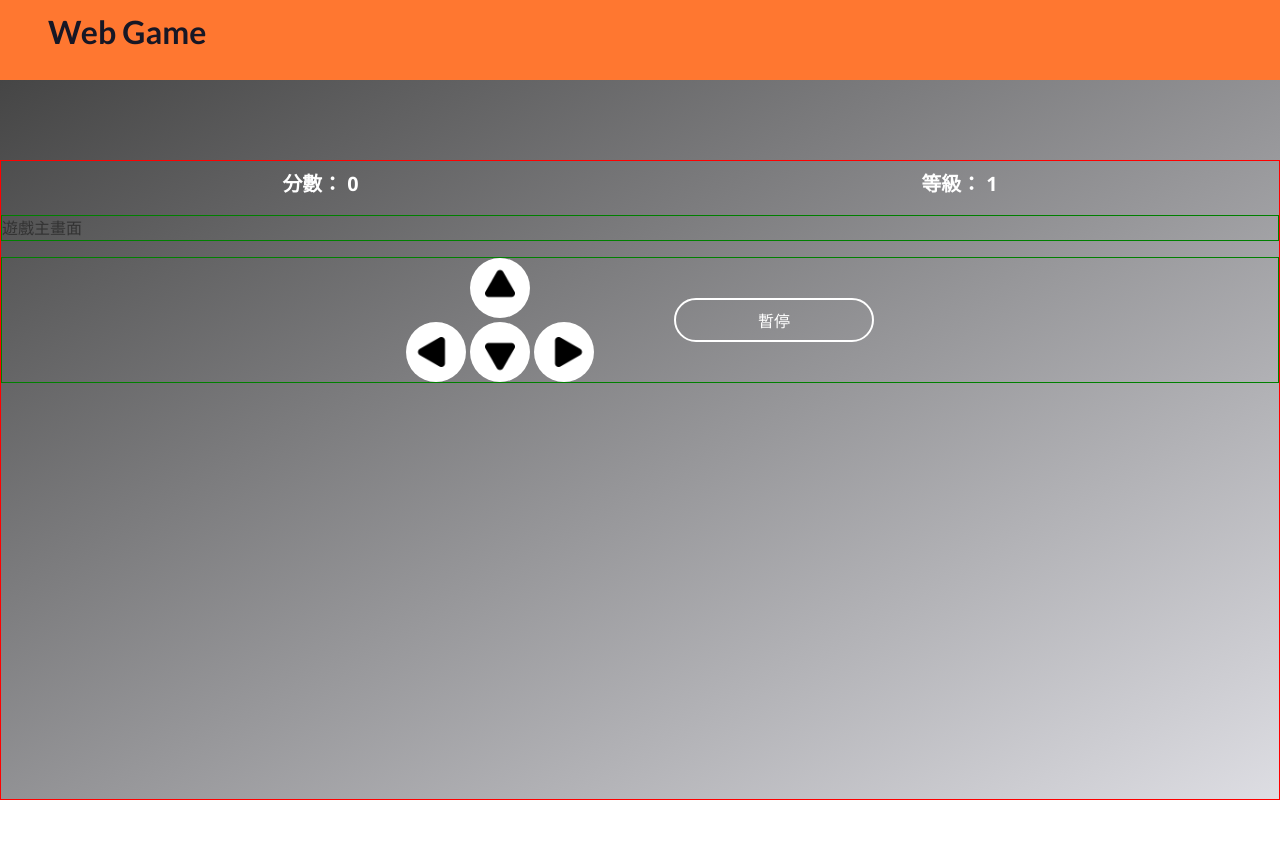
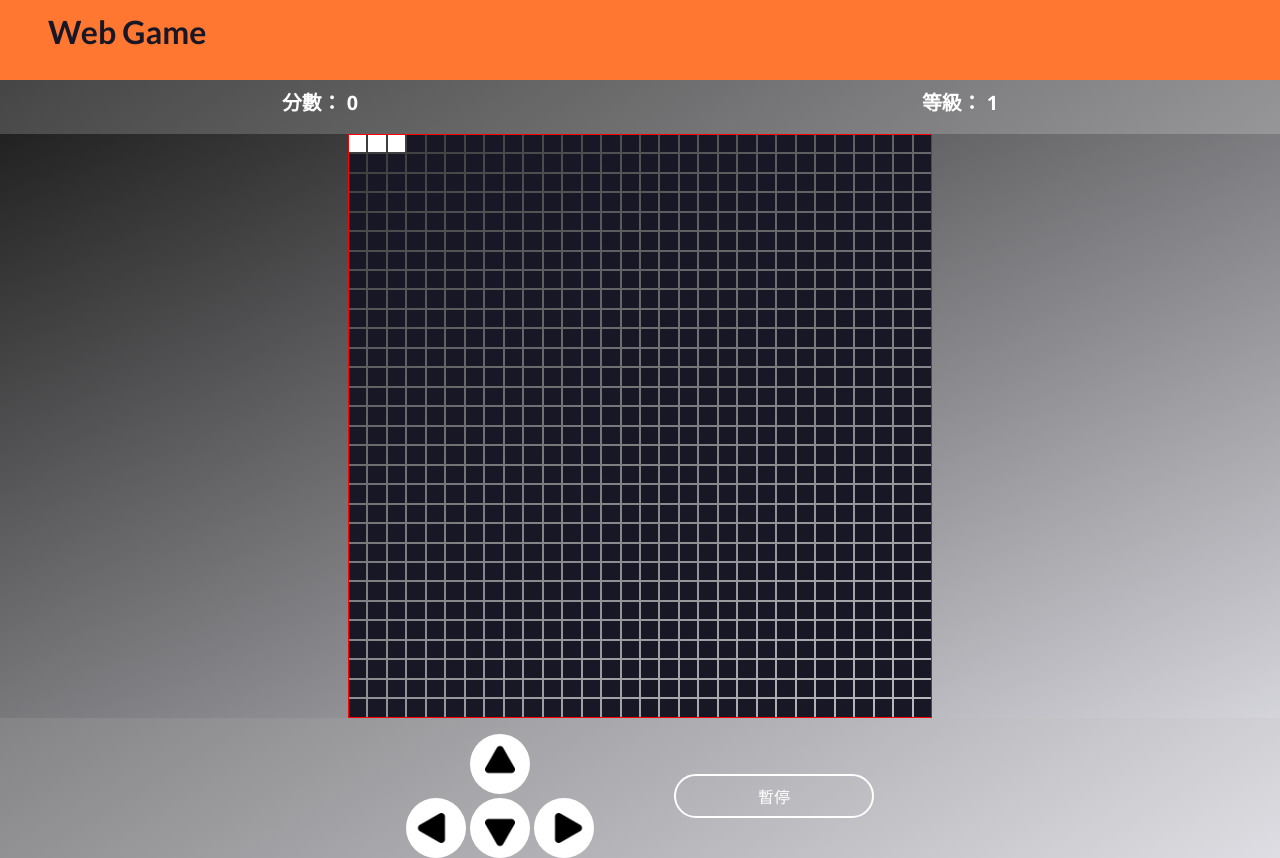
Before and after one commit to jeff0518/WebGame, a React (Vite) app: page /games/snake in a window 1280 px wide. Before the commit the page ends 800 px from the top, so only its background shows below. Built offline with nearby package versions, Linux system fonts and the light colour scheme.

Commit message:
feat: add game-screen

```diff
--- a/src/components/snake/actions/Actions.tsx
+++ b/src/components/snake/actions/Actions.tsx
@@ -4,13 +4,19 @@ import style from "./Actions.module.scss";
 
 interface ActionsProps {
   isPause: boolean;
+  changeDirectionHandler: () => void;
+  togglePauseHandler: () => void;
 }
 
-function Actions({ isPause }: ActionsProps) {
+function Actions({
+  isPause,
+  changeDirectionHandler,
+  togglePauseHandler,
+}: ActionsProps) {
   return (
     <div className={style.container}>
-      <VirtualKeyboard />
-      <PauseButton isPause={isPause} />
+      <VirtualKeyboard changeDirectionHandler={changeDirectionHandler} />
+      <PauseButton isPause={isPause} togglePauseHandler={togglePauseHandler} />
     </div>
   );
 }
--- a/src/components/snake/actions/PauseButton.tsx
+++ b/src/components/snake/actions/PauseButton.tsx
@@ -2,10 +2,15 @@ import style from "./PauseButton.module.scss";
 
 interface PauseButtonProps {
   isPause: boolean;
+  togglePauseHandler: () => void;
 }
 
-function PauseButton({ isPause }: PauseButtonProps) {
-  return <button className={style.button}>{isPause ? "繼續" : "暫停"}</button>;
+function PauseButton({ isPause, togglePauseHandler }: PauseButtonProps) {
+  return (
+    <button className={style.button} onClick={togglePauseHandler}>
+      {isPause ? "繼續" : "暫停"}
+    </button>
+  );
 }
 
 export default PauseButton;
--- a/src/components/snake/actions/VirtualKeyboard.tsx
+++ b/src/components/snake/actions/VirtualKeyboard.tsx
@@ -7,13 +7,37 @@ import {
 } from "../context/snakeContext";
 import style from "./VirtualKeyboard.module.scss";
 
-function VirtualKeyboard() {
+interface VirtualKeyboardProps {
+  changeDirectionHandler: () => void;
+}
+
+function VirtualKeyboard({ changeDirectionHandler }: VirtualKeyboardProps) {
   return (
     <div className={style.container}>
-      <ArrowButton direction={ARROW_UP} onClick={() => {}} />
-      <ArrowButton direction={ARROW_RIGHT} onClick={() => {}} />
-      <ArrowButton direction={ARROW_DOWN} onClick={() => {}} />
-      <ArrowButton direction={ARROW_LEFT} onClick={() => {}} />
+      <ArrowButton
+        direction={ARROW_UP}
+        onClick={() => {
+          changeDirectionHandler();
+        }}
+      />
+      <ArrowButton
+        direction={ARROW_RIGHT}
+        onClick={() => {
+          changeDirectionHandler();
+        }}
+      />
+      <ArrowButton
+        direction={ARROW_DOWN}
+        onClick={() => {
+          changeDirectionHandler();
+        }}
+      />
+      <ArrowButton
+        direction={ARROW_LEFT}
+        onClick={() => {
+          changeDirectionHandler();
+        }}
+      />
     </div>
   );
 }
--- a/src/components/snake/context/snakeContext.tsx
+++ b/src/components/snake/context/snakeContext.tsx
@@ -5,3 +5,40 @@ export const ARROW_RIGHT = "ArrowRight";
 export const SPACE = "Space";
 export const GRID_SIZE = 30;
 export const SNAKE_INITIAL_SPEED = 200;
+
+export const defaultSnake = {
+  head: { x: 2, y: 0 },
+  bodyList: [
+    { x: 1, y: 0 },
+    { x: 0, y: 0 },
+  ],
+  maxLength: 3,
+  direction: ARROW_RIGHT,
+  speed: SNAKE_INITIAL_SPEED,
+};
+
+export const createFood = () => ({
+  x: Math.floor(Math.random() * GRID_SIZE),
+  y: Math.floor(Math.random() * GRID_SIZE),
+});
+
+export const directionMap: { [key: string]: { x: number; y: number } } = {
+  [ARROW_UP]: { x: 0, y: -1 },
+  [ARROW_DOWN]: { x: 0, y: 1 },
+  [ARROW_LEFT]: { x: -1, y: 0 },
+  [ARROW_RIGHT]: { x: 1, y: 0 },
+};
+
+export const formatPosition = (position: number) => {
+  console.log("formatPosition 有進來");
+  console.log(position);
+  if (position > GRID_SIZE - 1) {
+    return 0;
+  }
+
+  if (position < 0) {
+    return GRID_SIZE - 1;
+  }
+
+  return position;
+};
--- a/src/components/snake/index.module.scss
+++ b/src/components/snake/index.module.scss
@@ -1,8 +1,6 @@
 .container {
   width: 100%;
-  border: 1px solid red;
   & > *:not(:first-child) {
     margin-top: 1rem;
-    border: 1px solid green;
   }
 }
--- a/src/components/snake/index.tsx
+++ b/src/components/snake/index.tsx
@@ -1,6 +1,8 @@
 import { useState } from "react";
+import { defaultSnake, createFood } from "./context/snakeContext";
 
 import Information from "./information/Information";
+import GameScreen from "./screen/GameScreen";
 import Actions from "./actions/Actions";
 import style from "./index.module.scss";
 
@@ -8,11 +10,31 @@ function SnakeGame() {
   const [score, setScore] = useState(0);
   const [level, setLevel] = useState(1);
   const [isPause, setIsPause] = useState(false);
+  const [isGameStart, setIsGameStart] = useState(false);
+  const [snake, setSnake] = useState(defaultSnake);
+  const [food, setFood] = useState(() => createFood());
+
+  const eatFood = snake.head.x === food.x && snake.head.y === food.y;
+  const gameOver: { x: number; y: number } | undefined = snake.bodyList.find(
+    (item) => item.x === snake.head.x && item.y === snake.head.y
+  );
+
+  const changeDirectionHandler = () => {};
+  const togglePauseHandler = () => {};
   return (
     <div className={style.container}>
       <Information score={score} level={level} />
-      <div>遊戲主畫面</div>
-      <Actions isPause={isPause} />
+      <GameScreen
+        snake={snake}
+        food={food}
+        isGameStart={isGameStart}
+        gameOver={gameOver}
+      />
+      <Actions
+        isPause={isPause}
+        changeDirectionHandler={changeDirectionHandler}
+        togglePauseHandler={togglePauseHandler}
+      />
     </div>
   );
 }
--- /dev/null
+++ b/src/components/snake/screen/GameScreen.module.scss
@@ -0,0 +1,64 @@
+@use "../../../styles/Snake.module.scss" as *;
+@use "../../../styles/colors" as color;
+@import "../../../styles/mixin";
+
+//遊戲地圖大小
+$mapSizeWidth: min(
+  calc(100vw - #{$PAGE_PADDING} * 2),
+  #{$MAX_CONTENT_WIDTH} - #{$PAGE_PADDING} * 2
+);
+$mapSizeHeight: min(
+  calc(100vw - #{$PAGE_PADDING} * 2),
+  #{$MAX_CONTENT_WIDTH} - #{$PAGE_PADDING} * 2
+);
+
+.container {
+  position: relative;
+  .map {
+    width: $mapSizeWidth;
+    height: $mapSizeHeight;
+    border: 1px solid red;
+    display: grid;
+    grid-template-columns: repeat(30, 1fr);
+    grid-template-rows: repeat(30, 1fr);
+    grid-gap: 2px;
+
+    .square {
+      background-color: color.$gray-1;
+    }
+
+    .square2 {
+      background-color: color.$gray-10;
+    }
+  }
+
+  .popupScreen {
+    width: $mapSizeWidth;
+    height: $mapSizeHeight;
+    position: absolute;
+    top: 0px;
+    left: 0px;
+    @include center-both;
+    flex-direction: column;
+
+    .gameOver {
+      margin-top: 1.25rem;
+      @include text-styles(1.5rem, 900, color.$gray-1);
+    }
+
+    .button {
+      border: 2px solid color.$gray-1;
+      background: none;
+      color: color.$gray-1;
+      border-radius: 50px;
+      padding: 8px 20px;
+      font-size: 16px;
+      cursor: pointer;
+      &:hover {
+        color: #161616;
+        background: color.$gray-1;
+        transition: all 0.2s ease-in-out;
+      }
+    }
+  }
+}
--- /dev/null
+++ b/src/components/snake/screen/GameScreen.tsx
@@ -0,0 +1,61 @@
+import { GRID_SIZE } from "../context/snakeContext";
+
+import style from "./GameScreen.module.scss";
+
+interface GameScreenProps {
+  snake: {
+    head: { x: number; y: number };
+    bodyList: { x: number; y: number }[];
+    maxLength: number;
+    direction: string;
+    speed: number;
+  };
+  food: { x: number; y: number };
+  isGameStart: boolean;
+  gameOver: { x: number; y: number } | undefined;
+}
+
+function GameScreen(props: GameScreenProps) {
+  const { snake, food, isGameStart, gameOver } = props;
+
+  const { head, bodyList } = snake;
+  const squares = Array(GRID_SIZE)
+    .fill(0)
+    .map((_, index) => index);
+  return (
+    <div className={style.container}>
+      <div className={style.map}>
+        {squares.map((row) =>
+          squares.map((column) => {
+            const isSnake = [head, ...bodyList].find(
+              (item) => item.x === column && item.y === row
+            );
+            const isFood = food.x === column && food.y === row;
+            return (
+              <div
+                className={isSnake ? style.square : style.square2}
+                key={`${row}_${column}`}
+                data-x={column}
+                data-y={row}
+                data-issnake={isSnake ? "true" : "false"}
+                data-isfood={isFood ? "true" : "false"}
+              >
+                {isFood && <div className={style.food} />}
+              </div>
+            );
+          })
+        )}
+      </div>
+      {isGameStart && (
+        <div className={style.popupScreen}>
+          {gameOver && <div className={style.gameOver}>Game Over</div>}
+          <button className={style.button}>
+            {gameOver ? "重新開始" : "開始遊戲"}
+          </button>
+        </div>
+      )}
+    </div>
+  );
+}
+
+export default GameScreen;
--- a/src/styles/Snake.module.scss
+++ b/src/styles/Snake.module.scss
@@ -1,9 +1,14 @@
 @use "../styles/colors" as color;
+$PAGE_PADDING: 8px;
+$MAX_CONTENT_WIDTH: 600px;
+$GRID_SIZE: 30;
+
+$SNAKE_INITIAL_SPEED: 200;
+$SNAKE_LIMITED_SPEED: 10;
+$SNAKE_DELTA_SPEED: 2;
 
 .container {
   width: 100%;
-  height: 90vh;
-  padding-top: 5rem;
   background-image: linear-gradient(
     to right bottom,
     rgba(color.$gray-11, 0.8),
```
